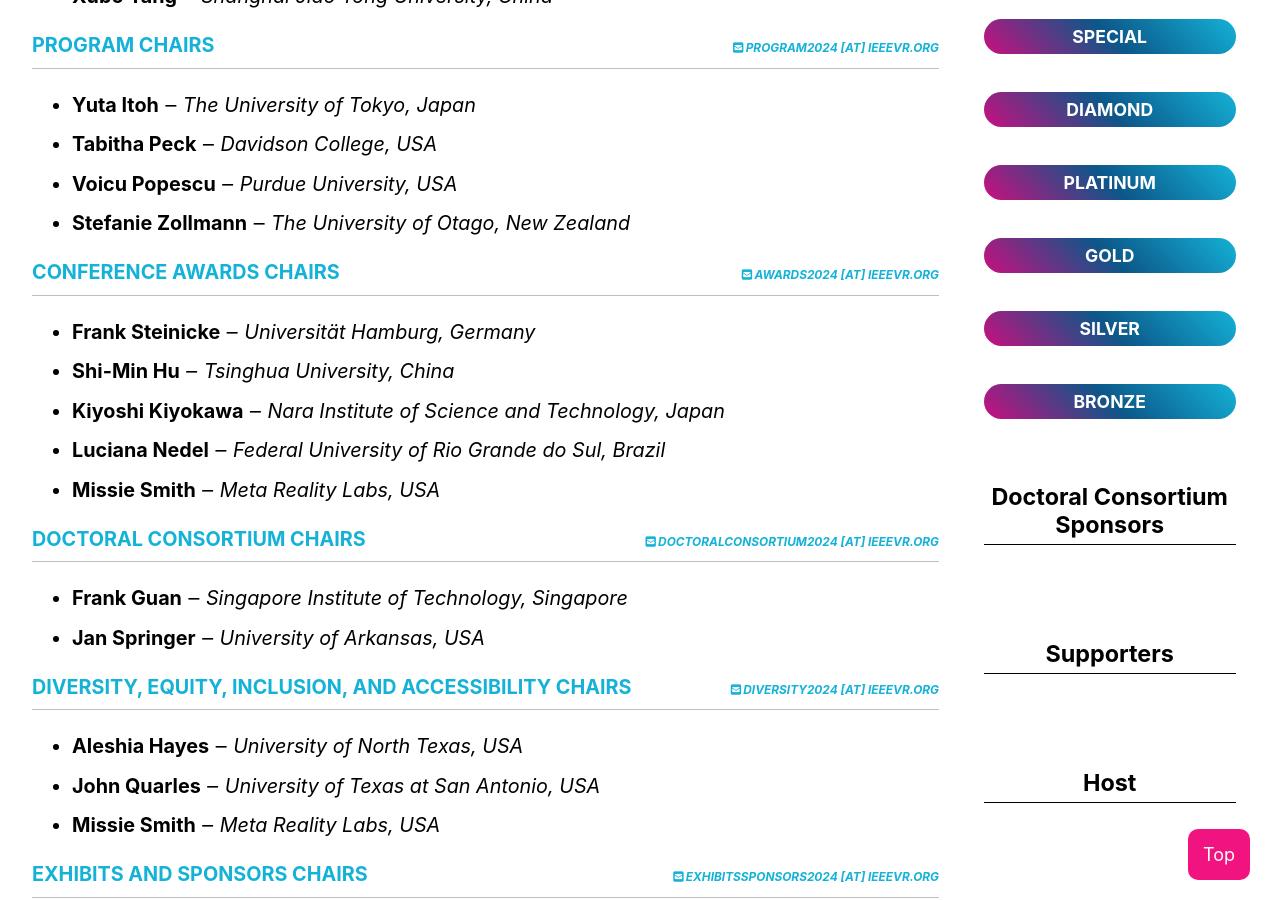
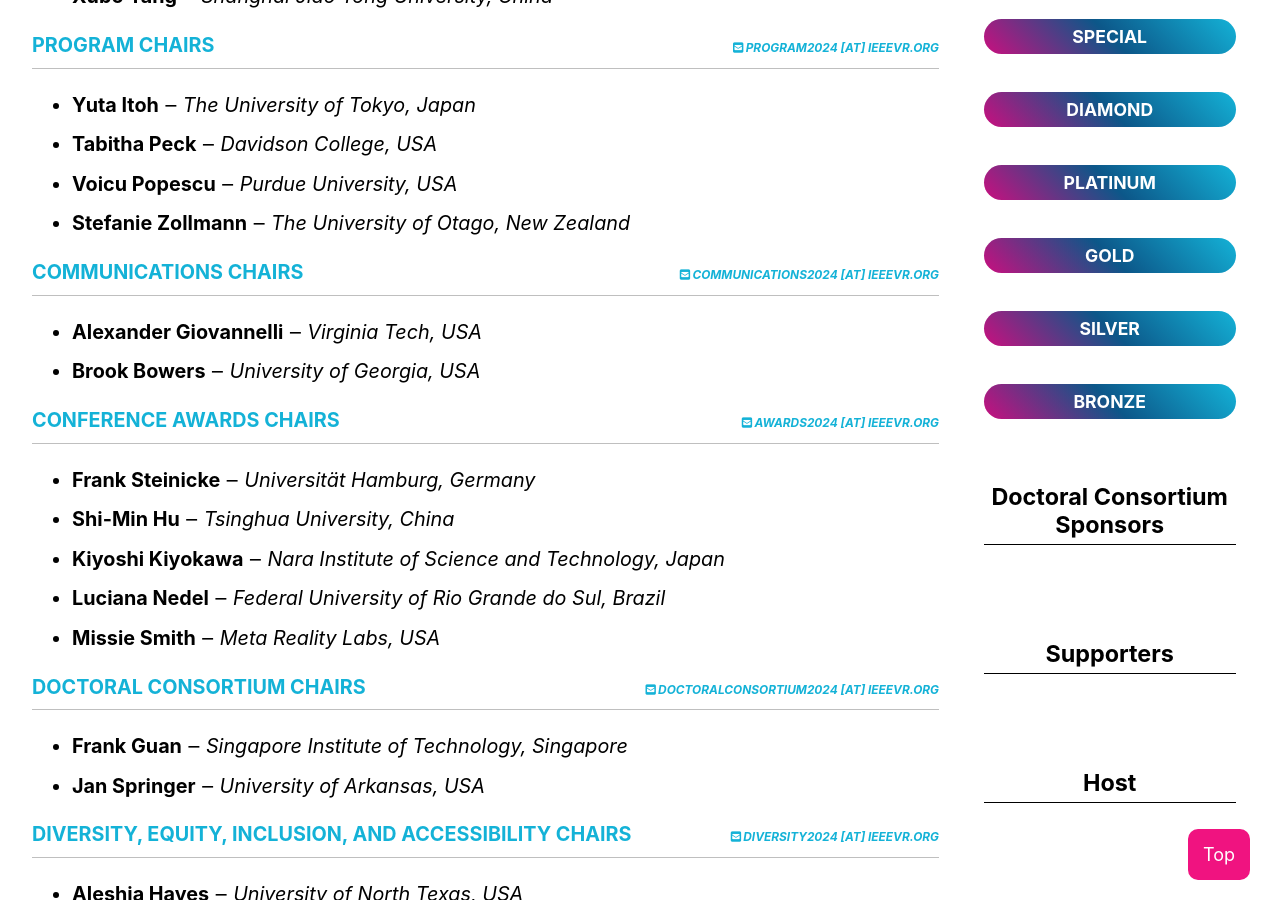
Before and after one commit to ieeevr/2024, a Jekyll site: the page built from committees/conference-committee/index.md, in a window 1280 px wide and 900 px high, scrolled down 770 px. Built offline with Jekyll 4.4.1, drawn with Linux system fonts in a browser that asks for light colours; cached includes are drawn as plain includes; nearby versions of some CDN libraries.

Commit message:
communication chairs

```diff
--- a/committees/conference-committee/index.md
+++ b/committees/conference-committee/index.md
@@ -21,6 +21,13 @@ title_separator: "|"
 		<li><span class="bold">Tabitha Peck</span> &#x2012; <i>Davidson College, USA</i></li>
 		<li><span class="bold">Voicu Popescu</span> &#x2012; <i>Purdue University, USA</i></li>
 		<li><span class="bold">Stefanie Zollmann</span> &#x2012; <i>The University of Otago, New Zealand</i></li>
+	</ul>
+</div>
+<div>
+	<h2>Communications Chairs  <div class="floatRight"><i class="fas fa-fw fa-envelope-square emailIconSm" style=""></i><i class="emailTextSm">communications2024 [at] ieeevr.org</i></div></h2>
+	<ul>
+		<li><span class="bold">Alexander Giovannelli</span> &#x2012; <i>Virginia Tech, USA</i></li>
+		<li><span class="bold">Brook Bowers</span> &#x2012; <i>University of Georgia, USA</i></li>
 	</ul>
 </div>
 <div>
```
